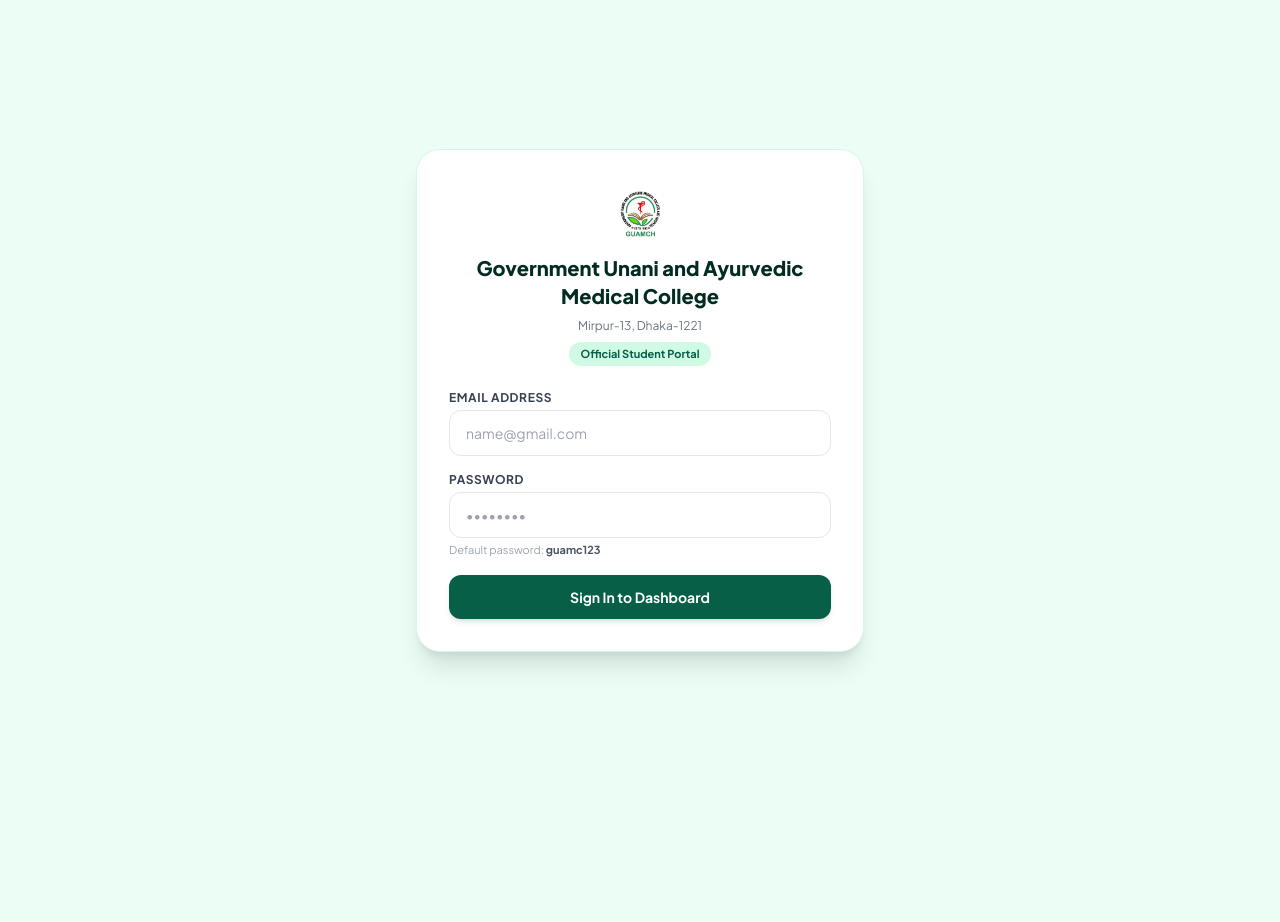
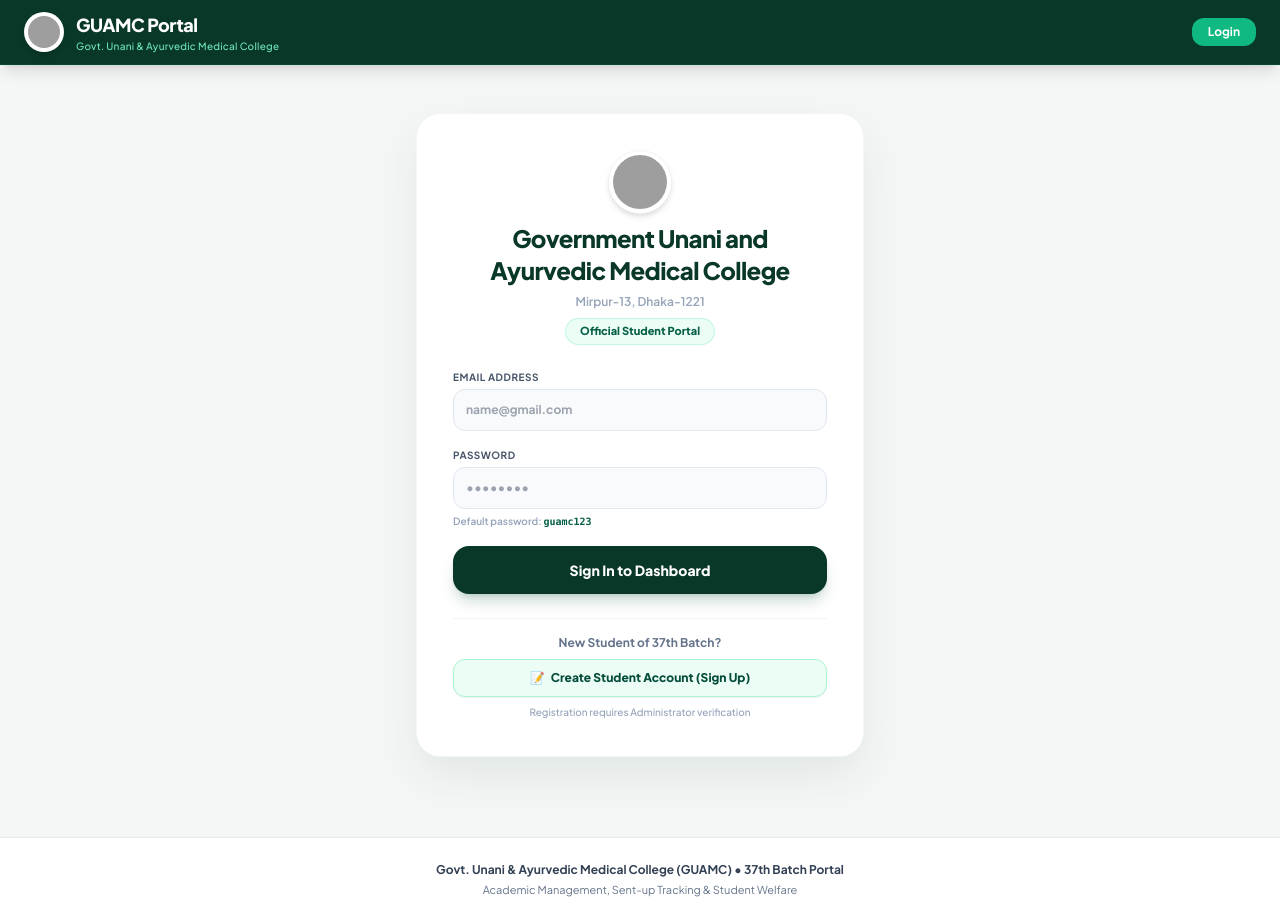
Before and after one commit to niloyxahc-dotcom/guamc-student-portal, a Flask app: page / in a window 1280 px wide. Before the commit the page ends 667 px from the top, so only its background shows below. Run offline with Flask 3, Linux system fonts and the light colour scheme; some libraries are stand-ins or nearby versions; grey boxes are pictures that could not be loaded.

Commit message:
Add prominent student sign up button on login screen

```diff
--- a/templates/login.html
+++ b/templates/login.html
@@ -1,52 +1,53 @@
-<!DOCTYPE html>
-<html lang="en">
-<head>
-    <meta charset="UTF-8">
-    <meta name="viewport" content="width=device-width, initial-scale=1.0">
-    <title>GUAMC Student Login</title>
-    <script src="https://cdn.tailwindcss.com"></script>
-    <link href="https://fonts.googleapis.com/css2?family=Plus+Jakarta+Sans:wght@400;500;600;700;800&display=swap" rel="stylesheet">
-    <style>body { font-family: 'Plus Jakarta Sans', sans-serif; }</style>
-</head>
-<body class="bg-emerald-50 min-h-screen flex items-center justify-center p-4">
+{% extends "base.html" %}
+{% block title %}Student Portal Login - GUAMC{% endblock %}
 
-    <div class="bg-white max-w-md w-full rounded-3xl shadow-xl border border-emerald-100 p-8 space-y-6">
+{% block content %}
+<div class="min-h-[80vh] flex items-center justify-center px-4 py-8">
+    <div class="bg-white rounded-3xl p-7 sm:p-9 max-w-md w-full border border-slate-100 shadow-[0_20px_50px_rgba(9,56,41,0.08)] space-y-6">
 
+        <!-- Logo & Header -->
         <div class="text-center space-y-2">
-            <img src="{{ url_for('static', filename='logo.jpeg') }}" alt="GUAMC Logo" class="h-16 w-auto mx-auto object-contain">
-            <h1 class="text-xl font-extrabold text-emerald-950">Government Unani and Ayurvedic Medical College</h1>
-            <p class="text-xs text-gray-500">Mirpur-13, Dhaka-1221</p>
-            <span class="inline-block px-3 py-1 bg-emerald-100 text-emerald-800 text-[11px] font-bold rounded-full mt-1">Official Student Portal</span>
+            <div class="w-16 h-16 rounded-full bg-white border border-slate-100 shadow-md p-1 mx-auto flex items-center justify-center">
+                <img src="https://ui-avatars.com/api/?name=GUAMC&background=093829&color=fff&bold=true" alt="College Logo" class="w-full h-full rounded-full">
+            </div>
+            <h1 class="text-xl sm:text-2xl font-black text-[#093829] tracking-tight leading-tight">
+                Government Unani and Ayurvedic Medical College
+            </h1>
+            <p class="text-xs text-slate-400 font-semibold">Mirpur-13, Dhaka-1221</p>
+            <div class="inline-block px-3.5 py-1 bg-emerald-50 text-emerald-800 border border-emerald-200/60 rounded-full text-[11px] font-black">
+                Official Student Portal
+            </div>
         </div>
 
-        {% with messages = get_flashed_messages(with_categories=true) %}
-          {% if messages %}
-            {% for category, message in messages %}
-              <div class="p-3 text-xs font-semibold rounded-xl bg-rose-50 text-rose-700 border border-rose-200">
-                {{ message }}
-              </div>
-            {% endfor %}
-          {% endif %}
-        {% endwith %}
-
-        <form method="POST" action="{{ url_for('login') }}" class="space-y-4">
+        <!-- Login Form -->
+        <form method="POST" action="{{ url_for('login') }}" class="space-y-4 text-xs font-bold">
             <div>
-                <label class="block text-xs font-bold text-gray-700 uppercase tracking-wider mb-1">Email Address</label>
-                <input type="email" name="email" required placeholder="name@gmail.com" class="w-full px-4 py-3 rounded-xl border border-gray-200 focus:outline-none focus:ring-2 focus:ring-emerald-600 text-sm">
+                <label class="text-slate-600 uppercase tracking-wider text-[10px]">Email Address</label>
+                <input type="email" name="email" required placeholder="name@gmail.com"
+                       class="w-full p-3 bg-slate-50 border border-slate-200 rounded-xl mt-1 text-slate-800 font-bold focus:ring-2 focus:ring-emerald-700 focus:bg-white focus:outline-none transition">
             </div>
 
             <div>
-                <label class="block text-xs font-bold text-gray-700 uppercase tracking-wider mb-1">Password</label>
-                <input type="password" name="password" required placeholder="••••••••" class="w-full px-4 py-3 rounded-xl border border-gray-200 focus:outline-none focus:ring-2 focus:ring-emerald-600 text-sm">
-                <p class="text-[11px] text-gray-400 mt-1">Default password: <span class="font-bold text-gray-600">guamc123</span></p>
+                <label class="text-slate-600 uppercase tracking-wider text-[10px]">Password</label>
+                <input type="password" name="password" required placeholder="••••••••"
+                       class="w-full p-3 bg-slate-50 border border-slate-200 rounded-xl mt-1 text-slate-800 font-bold focus:ring-2 focus:ring-emerald-700 focus:bg-white focus:outline-none transition">
+                <p class="text-[10px] text-slate-400 font-semibold mt-1">Default password: <span class="font-mono text-emerald-800 font-bold">guamc123</span></p>
             </div>
 
-            <button type="submit" class="w-full py-3 bg-emerald-800 hover:bg-emerald-900 text-white font-bold rounded-xl transition shadow-md text-sm">
+            <button type="submit" class="w-full py-3.5 bg-[#093829] hover:bg-[#06261c] active:scale-[0.99] text-white rounded-2xl font-black text-sm shadow-lg shadow-emerald-900/20 transition">
                 Sign In to Dashboard
             </button>
         </form>
 
+        <!-- New Student Sign Up Section -->
+        <div class="pt-4 border-t border-slate-100 text-center space-y-2">
+            <p class="text-xs text-slate-500 font-bold">New Student of 37th Batch?</p>
+            <a href="{{ url_for('signup') }}" class="w-full py-2.5 px-4 bg-emerald-50 hover:bg-emerald-100 text-emerald-900 border border-emerald-200 rounded-xl text-xs font-black transition inline-flex items-center justify-center gap-1.5 shadow-sm">
+                <span>📝</span> Create Student Account (Sign Up)
+            </a>
+            <p class="text-[10px] text-slate-400 font-medium">Registration requires Administrator verification</p>
+        </div>
+
     </div>
-
-</body>
-</html>
+</div>
+{% endblock %}
```
